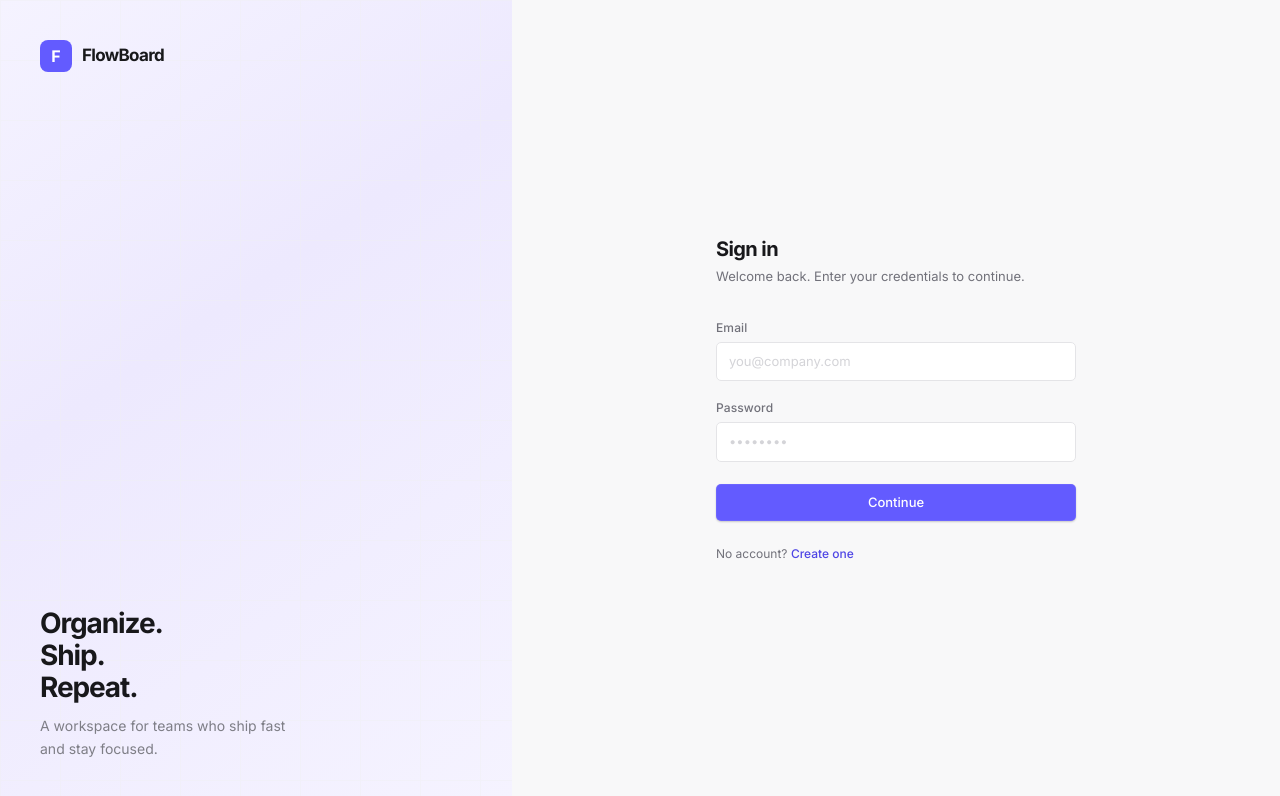
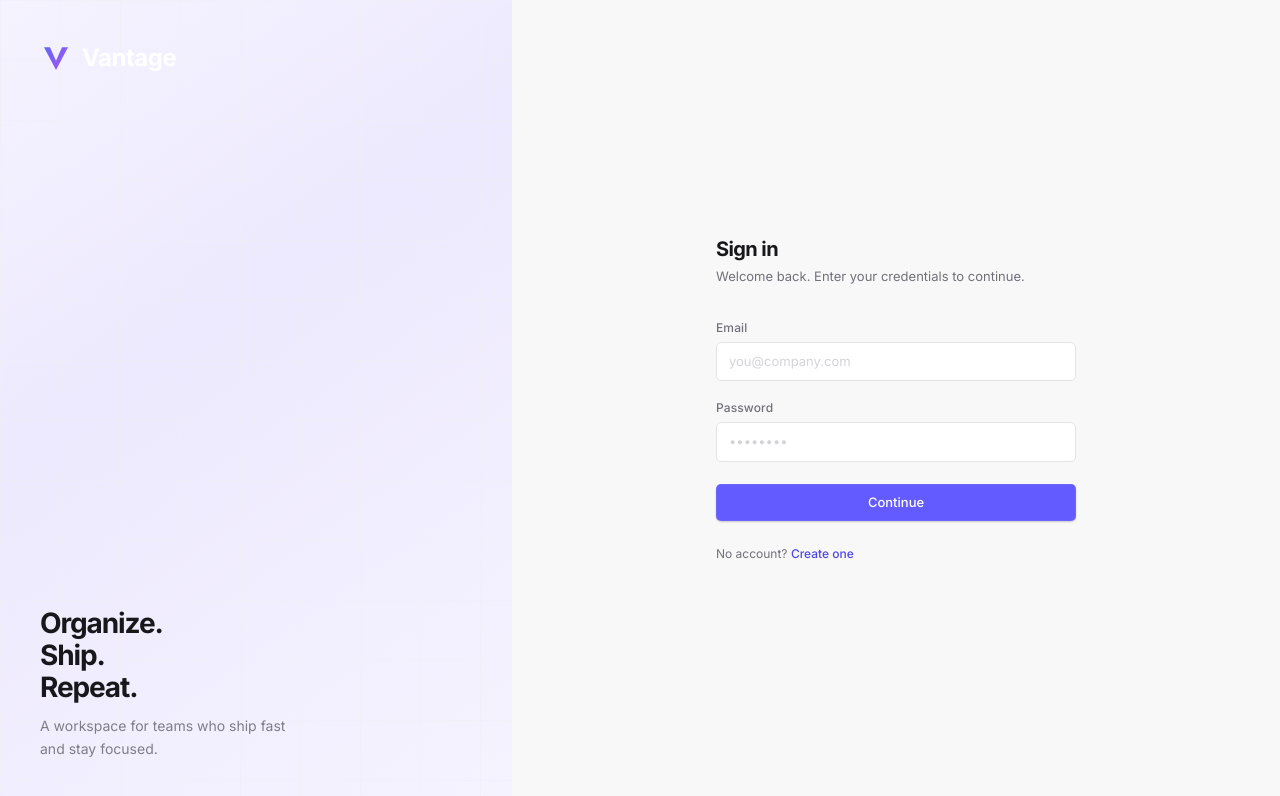
Before and after one commit to Nate-systemp/SaaSProj, a React (Vite) app in the folder saas-dashboard/: page /login in a window 1280 px wide. Shown: the top 796 px of the page. Built offline with nearby package versions, Linux system fonts and the light colour scheme; no server answers.

Commit message:
feat: implement authentication pages and sidebar navigation layout

```diff
--- a/saas-dashboard/index.html
+++ b/saas-dashboard/index.html
@@ -4,8 +4,8 @@
     <meta charset="UTF-8" />
     <link rel="icon" type="image/svg+xml" href="/favicon.svg" />
     <meta name="viewport" content="width=device-width, initial-scale=1.0" />
-    <meta name="description" content="FlowBoard — Organize. Ship. Repeat. A real-time task management dashboard." />
-    <title>FlowBoard — Task Dashboard</title>
+    <meta name="description" content="Vantage — Organize. Ship. Repeat. A premium real-time task management dashboard." />
+    <title>Vantage — Productive Workspace</title>
     <link rel="preconnect" href="https://fonts.googleapis.com">
     <link rel="preconnect" href="https://fonts.gstatic.com" crossorigin>
     <link href="https://fonts.googleapis.com/css2?family=Inter:wght@400;500;600;700&family=Space+Mono:wght@400;700&display=swap" rel="stylesheet">
--- /dev/null
+++ b/saas-dashboard/src/components/common/Logo.jsx
@@ -0,0 +1,50 @@
+import React from 'react'
+
+const Logo = ({ size = 24, className = '', showText = true, textColor = 'currentColor' }) => {
+  return (
+    <div className={`logo-container ${className}`} style={{ display: 'flex', alignItems: 'center', gap: '10px' }}>
+      <svg
+        width={size}
+        height={size}
+        viewBox="0 0 24 24"
+        fill="none"
+        xmlns="http://www.w3.org/2000/svg"
+        className="logo-svg"
+      >
+        <path
+          d="M12 21L3 4H7.5L12 14L16.5 4H21L12 21Z"
+          fill="url(#vantage-gradient)"
+        />
+        <defs>
+          <linearGradient
+            id="vantage-gradient"
+            x1="3"
+            y1="4"
+            x2="21"
+            y2="21"
+            gradientUnits="userSpaceOnUse"
+          >
+            <stop stopColor="#6366f1" />
+            <stop offset="1" stopColor="#a855f7" />
+          </linearGradient>
+        </defs>
+      </svg>
+      {showText && (
+        <span
+          className="logo-text"
+          style={{
+            fontSize: `${size * 0.75}px`,
+            fontWeight: 700,
+            letterSpacing: '-0.02em',
+            color: textColor,
+            fontFamily: "'Inter', sans-serif"
+          }}
+        >
+          Vantage
+        </span>
+      )}
+    </div>
+  )
+}
+
+export default Logo
--- a/saas-dashboard/src/components/layout/Sidebar.jsx
+++ b/saas-dashboard/src/components/layout/Sidebar.jsx
@@ -13,6 +13,7 @@ import {
   Moon,
 } from 'lucide-react'
 import '../../styles/sidebar.css'
+import Logo from '../common/Logo'
 
 const Sidebar = ({ activeView, onViewChange }) => {
   const { user, profile, signOut } = useAuth()
@@ -32,7 +33,7 @@ const Sidebar = ({ activeView, onViewChange }) => {
 
   // Expose for Command Palette
   if (typeof window !== 'undefined') {
-    window.__flowboardSignOut = handleSignOutClick
+    window.__vantageSignOut = handleSignOutClick
   }
 
   const displayName = profile?.full_name || user?.email?.split('@')[0] || 'User'
@@ -47,8 +48,7 @@ const Sidebar = ({ activeView, onViewChange }) => {
     <div className="sidebar">
       {/* ... (Logo and Nav sections) */}
       <div className="sidebar-logo">
-        <div className="logo-mark">F</div>
-        <span className="logo-text">FlowBoard</span>
+        <Logo size={22} />
       </div>
 
       <nav className="sidebar-nav">
--- a/saas-dashboard/src/pages/LoginPage.jsx
+++ b/saas-dashboard/src/pages/LoginPage.jsx
@@ -3,6 +3,7 @@ import { Link, useNavigate } from 'react-router-dom'
 import { useAuth } from '../contexts/AuthContext'
 import { AlertCircle } from 'lucide-react'
 import '../styles/auth.css'
+import Logo from '../components/common/Logo'
 
 const LoginPage = () => {
   const { signIn } = useAuth()
@@ -32,8 +33,7 @@ const LoginPage = () => {
       {/* Left brand panel */}
       <div className="auth-brand">
         <div className="auth-brand-logo">
-          <div className="auth-brand-mark">F</div>
-          <span className="auth-brand-name">FlowBoard</span>
+          <Logo size={32} textColor="#fff" />
         </div>
         <div className="auth-brand-tagline">
           <h2>Organize.<br />Ship.<br />Repeat.</h2>
--- a/saas-dashboard/src/pages/SignUpPage.jsx
+++ b/saas-dashboard/src/pages/SignUpPage.jsx
@@ -3,6 +3,7 @@ import { Link, useNavigate } from 'react-router-dom'
 import { useAuth } from '../contexts/AuthContext'
 import { AlertCircle } from 'lucide-react'
 import '../styles/auth.css'
+import Logo from '../components/common/Logo'
 
 const SignUpPage = () => {
   const { signUp } = useAuth()
@@ -33,12 +34,11 @@ const SignUpPage = () => {
       {/* Left brand panel */}
       <div className="auth-brand">
         <div className="auth-brand-logo">
-          <div className="auth-brand-mark">F</div>
-          <span className="auth-brand-name">FlowBoard</span>
+          <Logo size={32} textColor="#fff" />
         </div>
         <div className="auth-brand-tagline">
           <h2>Start shipping<br />from day one.</h2>
-          <p>Join teams who use FlowBoard to stay on top of everything.</p>
+          <p>Join teams who use Vantage to stay on top of everything.</p>
         </div>
       </div>
 
```
